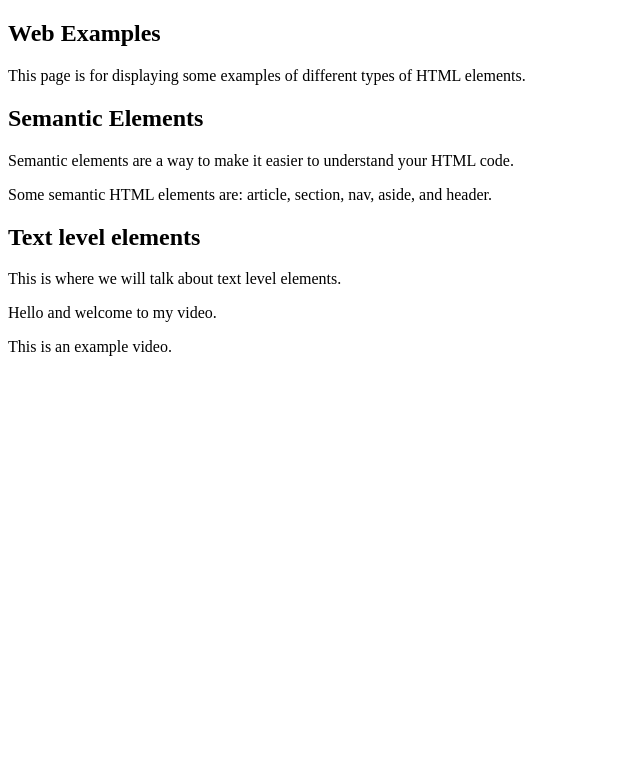
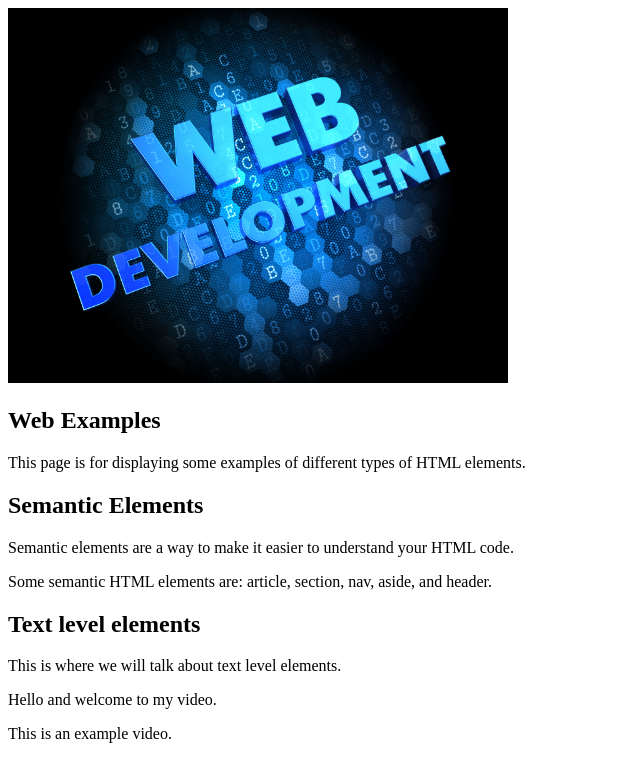
Before and after one commit to otcwebcis/otcwebcis.github.io, a plain HTML site: page index.html in a window 1280 px wide. Shown: the whole page, without its empty margins (0-640 px from the left). Drawn offline with Linux system fonts and the light colour scheme.

Commit message:
Adding file structure

```diff
--- a/index.html
+++ b/index.html
@@ -9,6 +9,7 @@
 		<!-- These are some paragraphs -->
 		<article>
 			<header>
+				<img src="images/webdevelopment.jpg" width="500" alt="Web Development">
 				<h1>
 					Web Examples
 				</h1>
```
Also changed, not shown: css/styles.css (added), images/webdevelopment.jpg (added).
